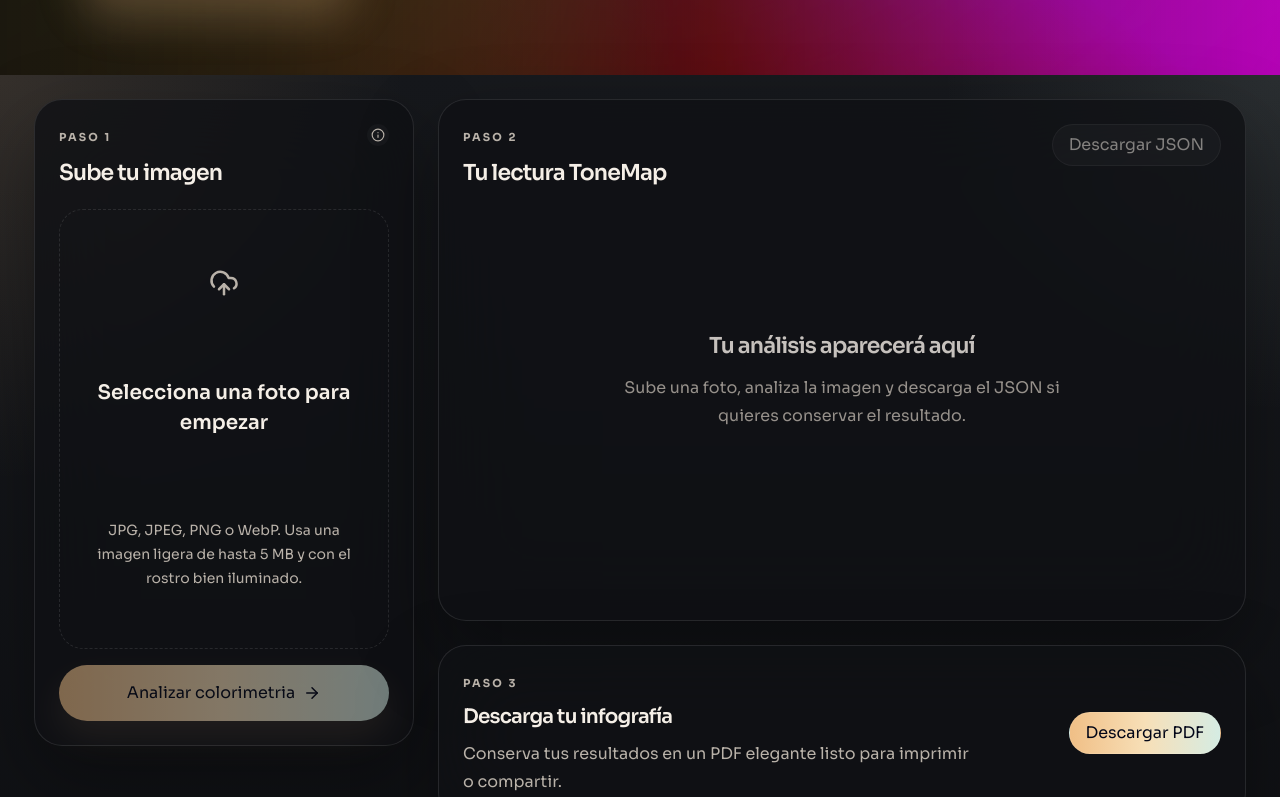
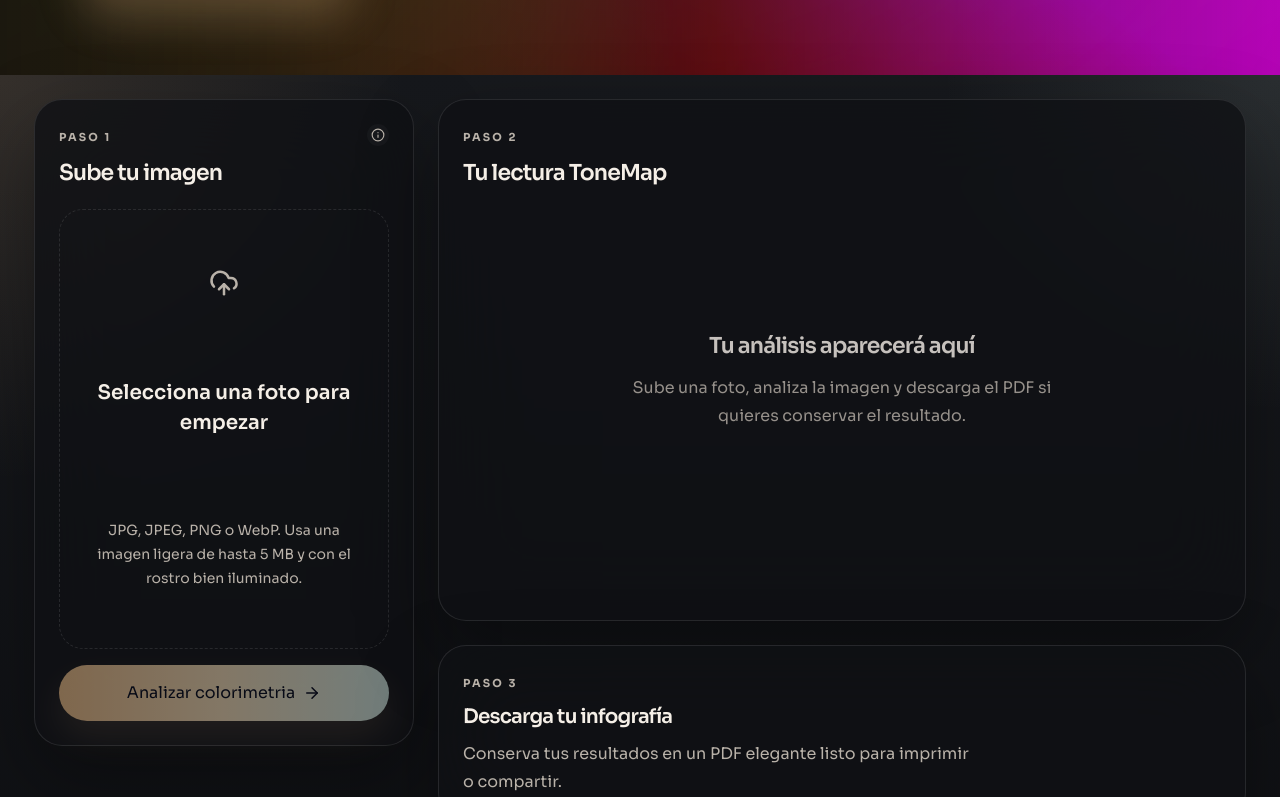
Before and after one commit to Jefffer/my-colorimeter, a React (Vite) app: page / in a window 1280 px wide. Shown: the part 725-1522 px from the top of the page. Built offline with nearby package versions, Linux system fonts and the light colour scheme; what @react-pdf/renderer would draw is missing.

Commit message:
feat: remove JSON download functionality and update instructions to reflect PDF download option

```diff
--- a/src/App.jsx
+++ b/src/App.jsx
@@ -374,16 +374,7 @@
     }
   }
 
-  const downloadGeneratedImage = () => {
-    if (!analysis) return
 
-    const blob = new Blob([JSON.stringify(analysis, null, 2)], { type: 'application/json' })
-    const link = document.createElement('a')
-    link.href = URL.createObjectURL(blob)
-    link.download = 'tonemap-report.json'
-    link.click()
-    URL.revokeObjectURL(link.href)
-  }
 
   return (
     <main className="text-text">
@@ -522,14 +513,14 @@
                         Limpiar todo
                       </button>
                     ) : null}
-                    <button
+                    {/* <button
                       type="button"
                       onClick={downloadGeneratedImage}
                       disabled={!analysis}
                       className="rounded-full border border-white/10 bg-white/5 px-4 py-2 text-sm font-semibold text-text transition-transform hover:-translate-y-0.5 disabled:cursor-not-allowed disabled:opacity-50"
                     >
                       Descargar JSON
-                    </button>
+                    </button> */}
                   </div>
                 </div>
 
@@ -589,7 +580,7 @@
                         Tu análisis aparecerá aquí
                       </strong>
                       <p className="mt-3 text-sm leading-7 text-muted/80 sm:text-base">
-                        Sube una foto, analiza la imagen y descarga el JSON si quieres conservar el resultado.
+                        Sube una foto, analiza la imagen y descarga el PDF si quieres conservar el resultado.
                       </p>
                     </div>
                   </div>
@@ -609,7 +600,7 @@
                 </div>
 
                 <div className="flex items-center">
-                  <DownloadPdfButton report={analysis || report} />
+                  {analysis ? <DownloadPdfButton report={analysis} /> : null}
                 </div>
               </div>
             </article>
```
